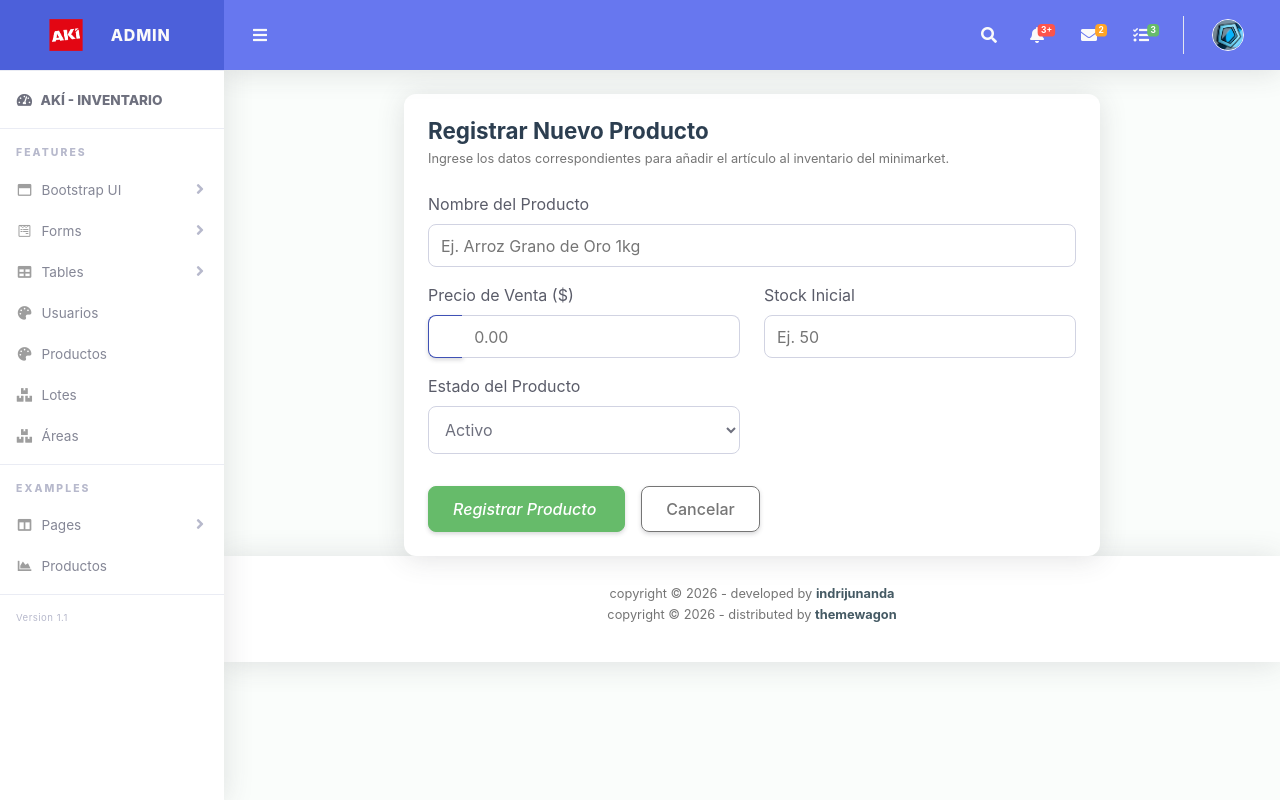
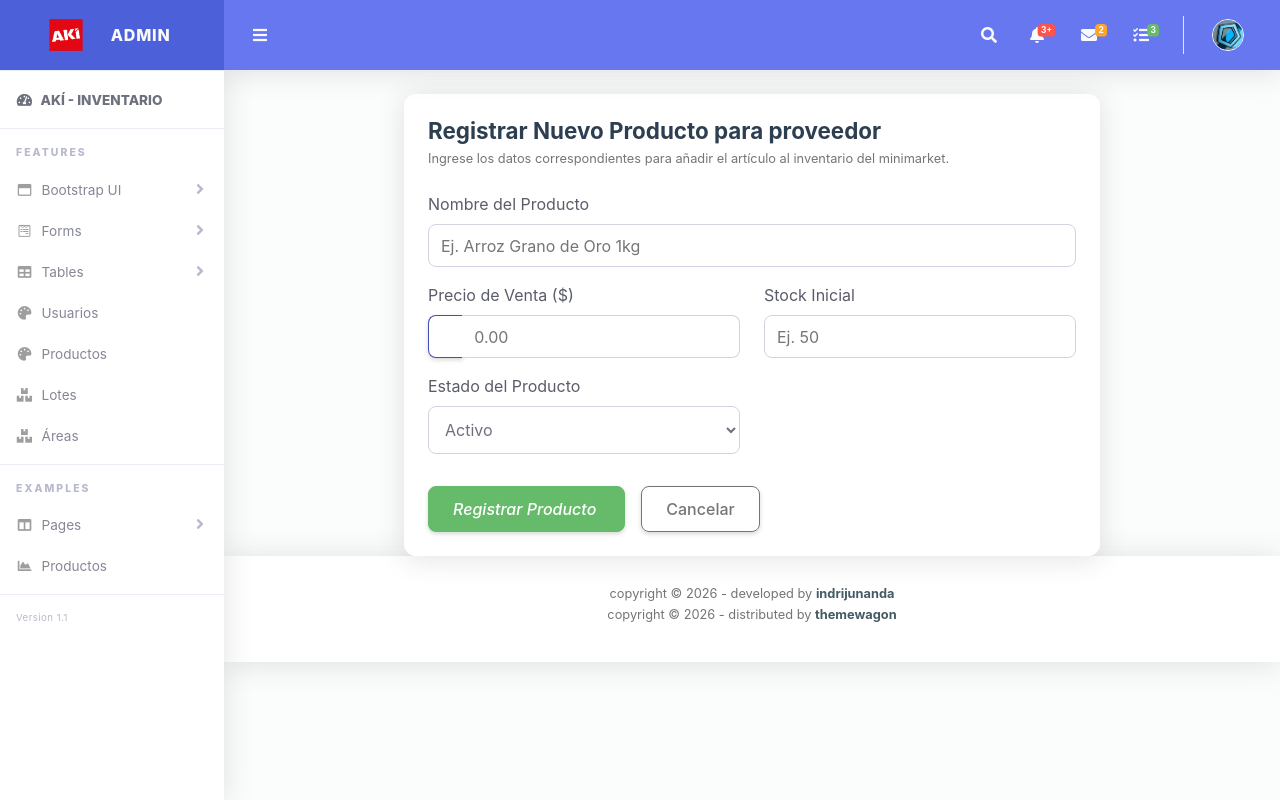
Before and after one commit to kevinsanchez4010/InterfacesG3, a Django app: template proveedores/templates/proveedores/crear_proveedor.html in a window 1280 px wide. Run offline with Django 5.2, Linux system fonts and the light colour scheme; the template is opened without the code that fills it, so the values that code supplies are empty; some libraries are stand-ins or nearby versions; some web fonts are replaced.

Commit message:
uno crud

```diff
--- a/proveedores/templates/proveedores/crear_proveedor.html
+++ b/proveedores/templates/proveedores/crear_proveedor.html
@@ -9,7 +9,7 @@
                     <div class="card-body p-4">
 
                         <div class="mb-4">
-                            <h4 class="font-weight-bold mb-1" style="color: #2c3e50; font-size: 1.4rem;">Registrar Nuevo Producto</h4>
+                            <h4 class="font-weight-bold mb-1" style="color: #2c3e50; font-size: 1.4rem;">Registrar Nuevo Producto para proveedor</h4>
                             <p class="text-muted small mb-0">Ingrese los datos correspondientes para añadir el artículo al inventario del minimarket.</p>
                         </div>
 
```
